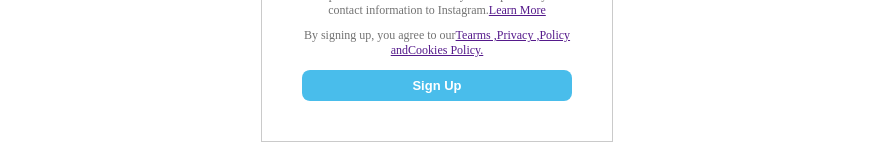
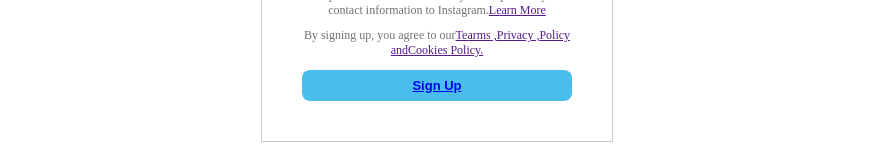
Before and after one commit to Anurag80909086/Instagram-Clone, a React (Vite) app in the folder client/: page /sign-up in a window 1280 px wide. Shown: the part 463-614 px from the top of the page, without its empty margins (203-1076 px from the left). Built offline with nearby package versions, Linux system fonts and the light colour scheme.

Commit message:
sign up page ui

```diff
--- a/client/src/pages/SignUp/SignUp.jsx
+++ b/client/src/pages/SignUp/SignUp.jsx
@@ -1,4 +1,5 @@
 import { IoLogoFacebook } from "react-icons/io";
+import { Link } from "react-router-dom";
 import InstaLogoBlack from "../../components/Insta_Logo_Black/InstaLogoBlack.jsx";
 import "./SignUp.css";
 const SignUp = () => {
@@ -49,7 +50,10 @@
               </span>
             </p>
           </div>
-          <button type="submit">Sign Up</button>
+
+          <button type="submit">
+            <Link to="/sign-up">Sign Up</Link>
+          </button>
         </form>
       </div>
       <div className="lowerPart flex">
```
